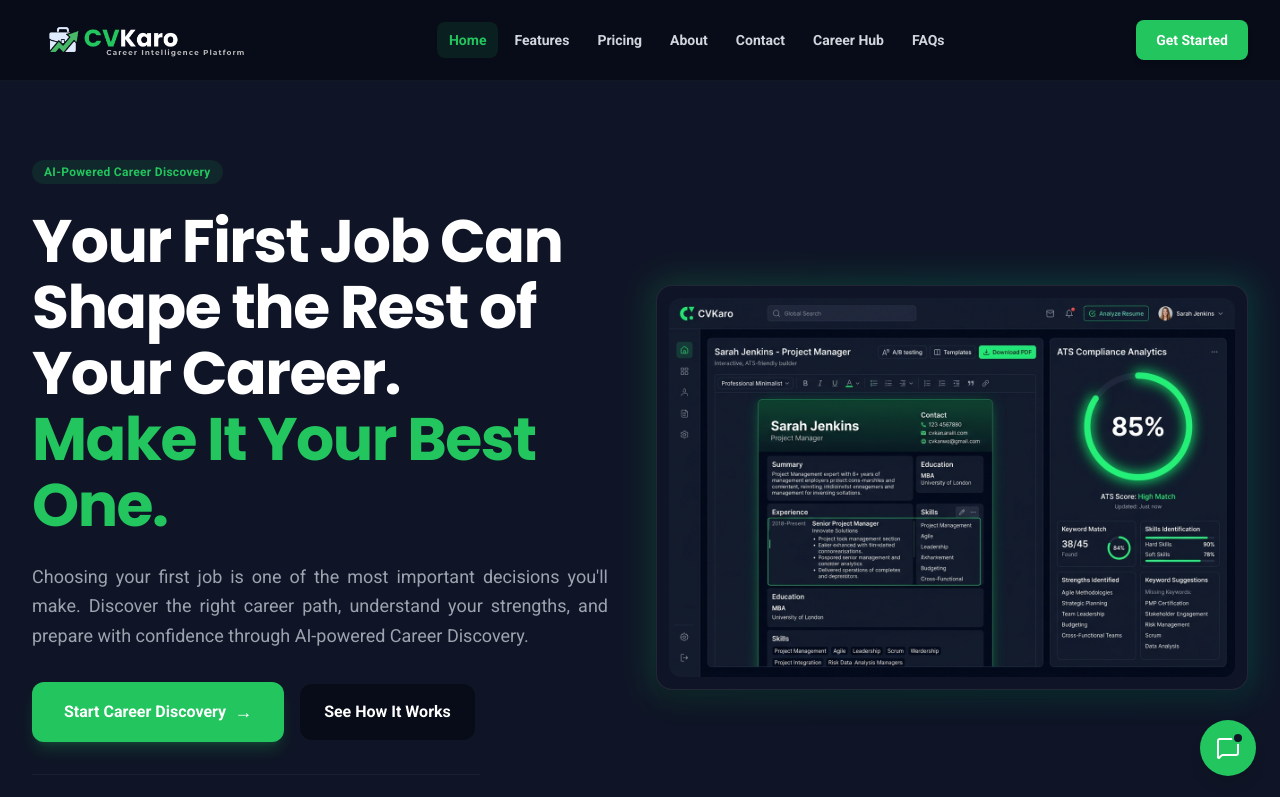
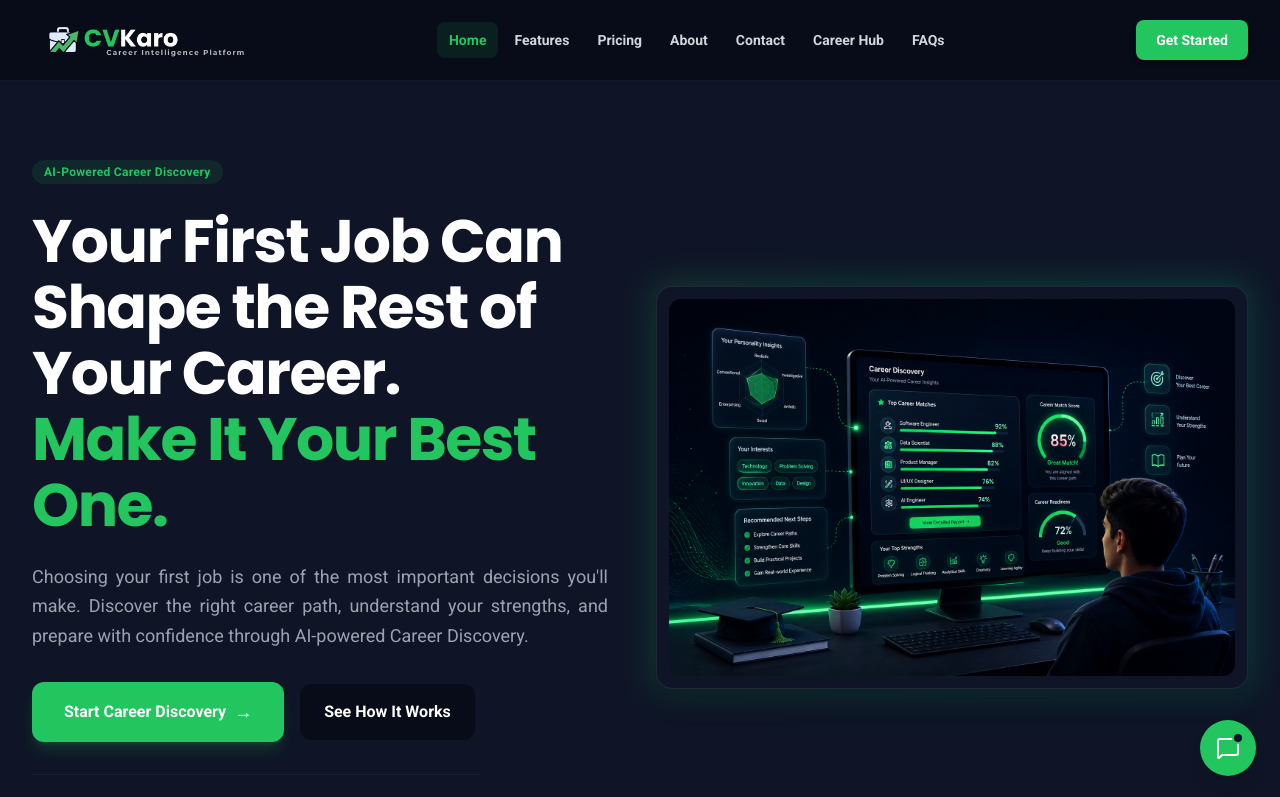
Before and after one commit to phanindra73/cvkaro-public, a React (Vite) app: page / in a window 1280 px wide. Shown: the top 797 px of the page. Built offline with nearby package versions, Linux system fonts and the light colour scheme.

Commit message:
Hero Section image changes commit

```diff
--- a/src/components/Hero.tsx
+++ b/src/components/Hero.tsx
@@ -1,6 +1,6 @@
 import React from "react";
 import { CheckCircle, ShieldCheck, Sparkles } from "lucide-react";
-import cvkaroImage from "../assets/images/cv_dashboard_mockup_1782972982879.jpg";
+
 
 interface HeroProps {
   onGetStartedClick: () => void;
@@ -80,7 +80,7 @@
               {/* Main Image */}
               <div className="relative bg-white rounded-2xl p-2 sm:p-3 shadow-xl border border-border-gray overflow-hidden">
                 <img
-                  src={cvkaroImage}
+                  src="/heroimage.png"
                   alt="AI-Powered Career Discovery Dashboard"
                   className="w-full h-auto rounded-xl object-cover"
                   referrerPolicy="no-referrer"
```
Also changed, not shown: public/heroimage.png (added).
